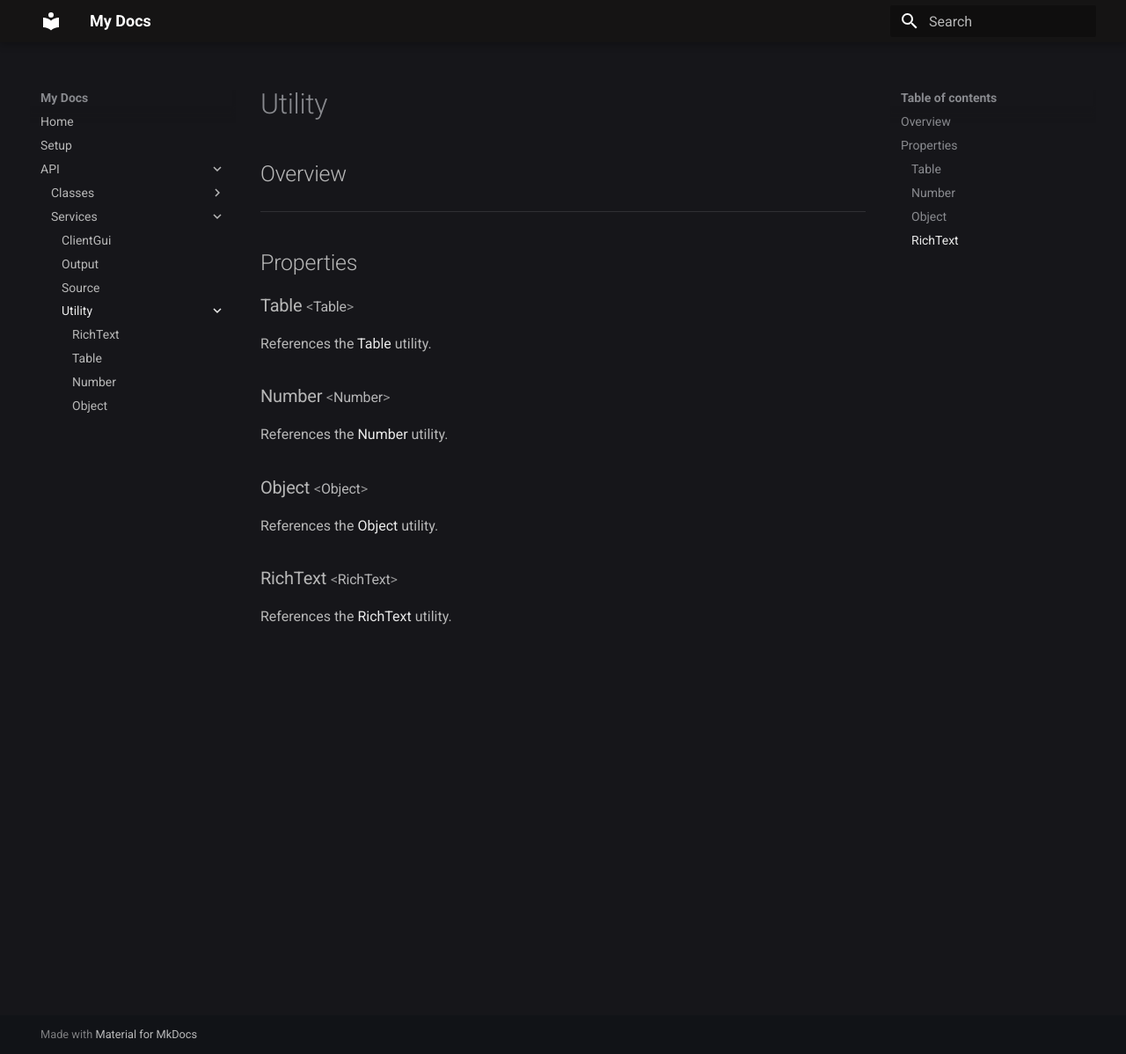
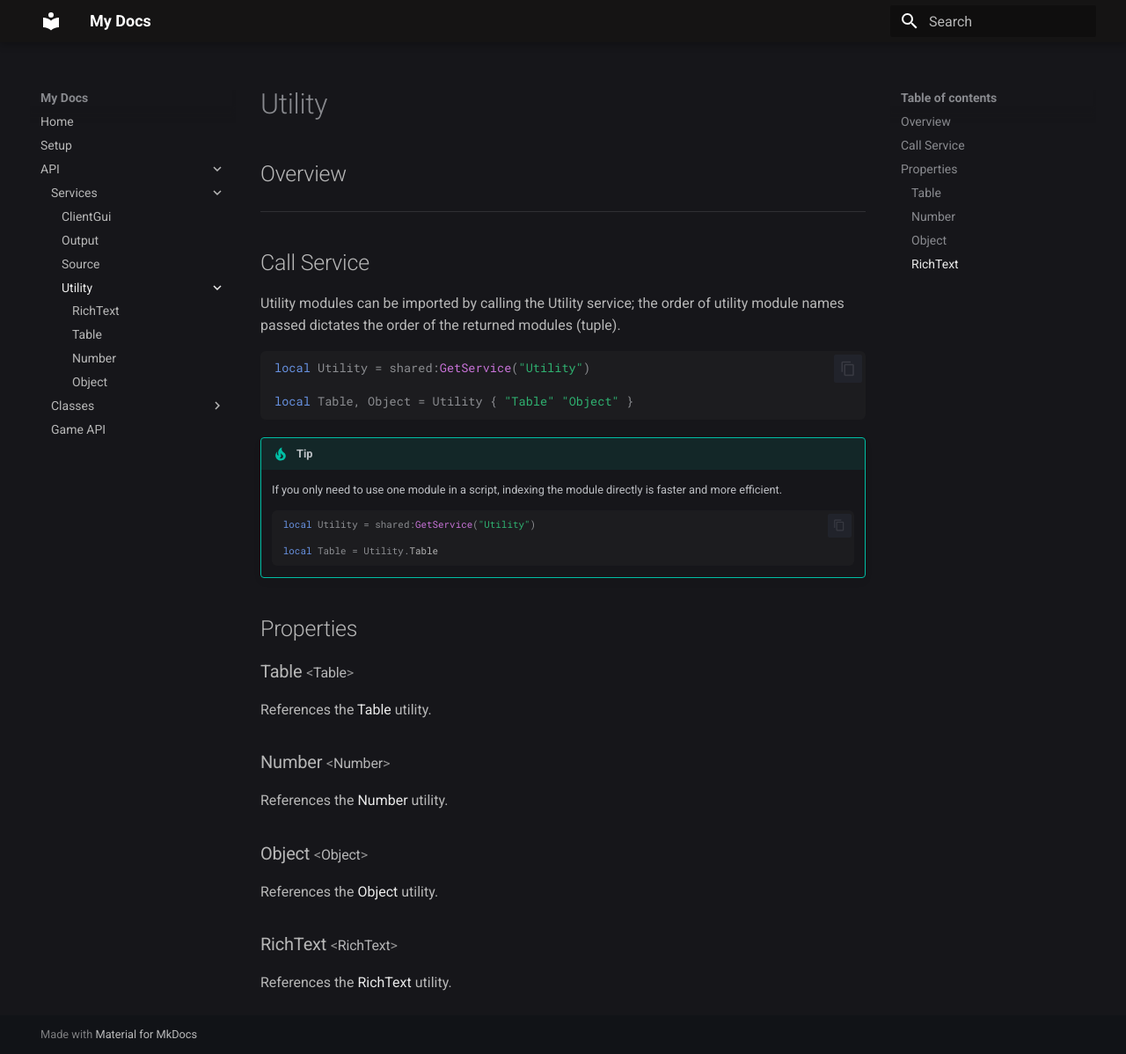
Before and after one commit to charliey2/spark-docs, an MkDocs documentation site: the page built from docs/api/services/Utility/index.md, in a window 1280 px wide and 1198 px high. Shown: the whole window at 88% size. Built offline with MkDocs 1.6.1 and Material for MkDocs 9.7.7, drawn with Linux system fonts in a browser that asks for light colours.

Commit message:
updates to api

````diff
--- a/docs/api/services/Utility/index.md
+++ b/docs/api/services/Utility/index.md
@@ -8,6 +8,25 @@
 ## Overview
 
 ***
+
+## Call Service
+
+Utility modules can be imported by calling the Utility service; the order of utility module names passed dictates the order of the returned modules (tuple).
+
+```lua
+local Utility = shared:GetService("Utility")
+
+local Table, Object = Utility { "Table" "Object" }
+```
+
+!!! tip
+    If you only need to use one module in a script, indexing the module directly is faster and more efficient.
+
+    ```lua
+    local Utility = shared:GetService("Utility")
+
+    local Table = Utility.Table
+    ```
 
 ## Properties
 
````
Also changed, not shown: docs/api/game-api/index.md (added, +7 -0 lines), docs/api/.pages (added).
